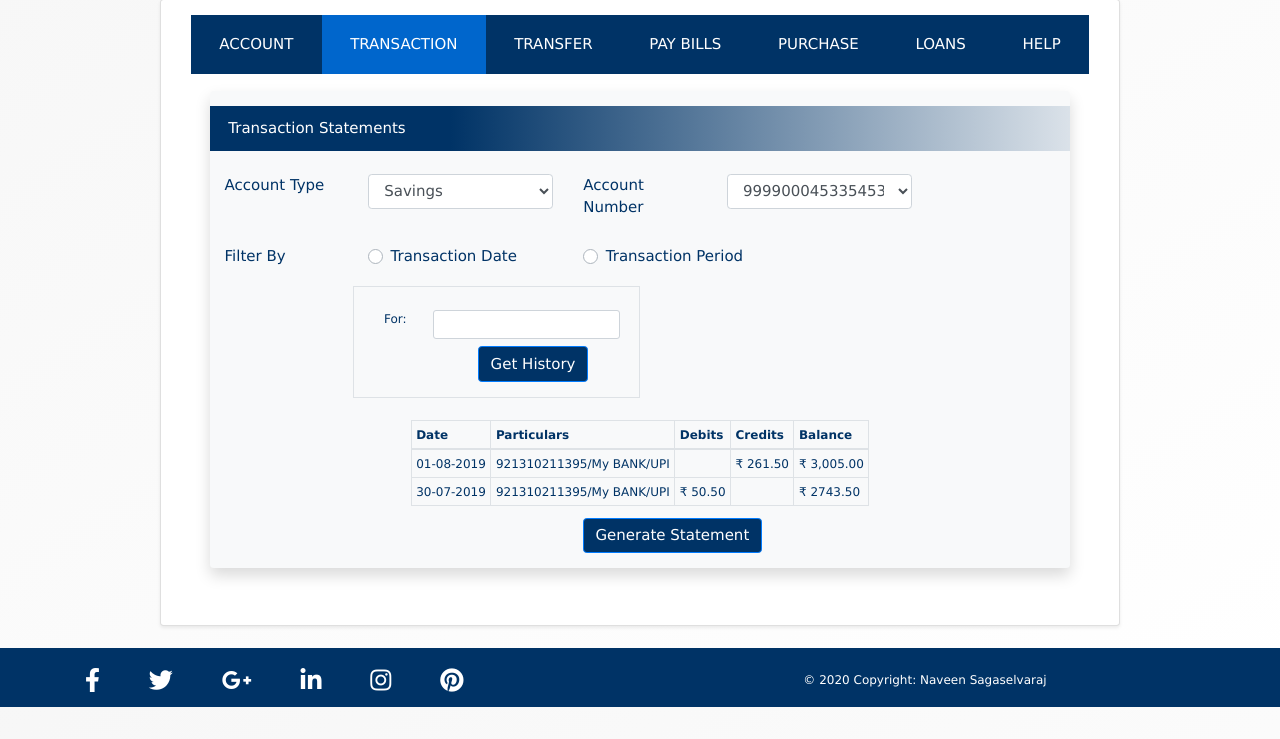
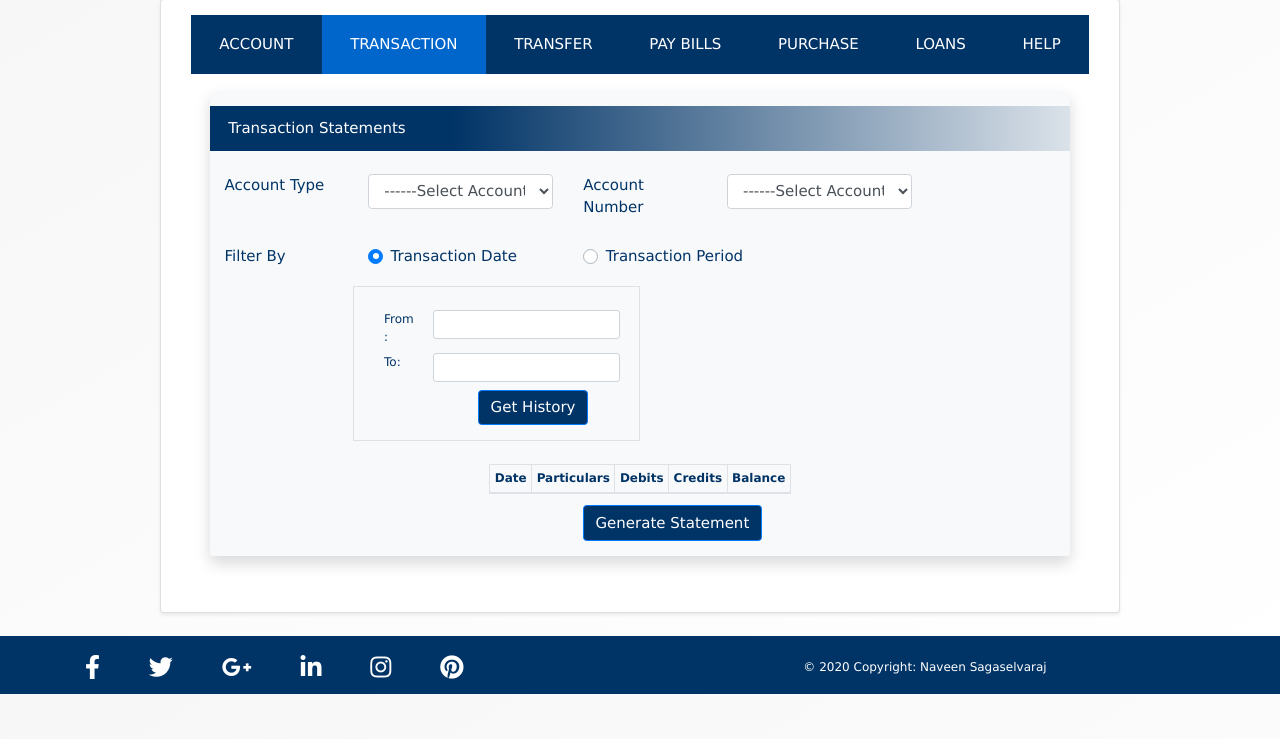
Before and after one commit to naveens33/birdbank, a Django app: page /transactions in a window 1280 px wide. Shown: the part 61-800 px from the top of the page. Run offline with Django 3.2, Linux system fonts and the light colour scheme; a user stored in the database is signed in; data comes from the database, SQL or seed files in the repository; both versions use the stored data as it was after the commit; lists and menus that the app fills with data are empty; some libraries are stand-ins or nearby versions.

Commit message:
Transactions phase1 completed

```diff
--- a/app/templates/transactions.html
+++ b/app/templates/transactions.html
@@ -43,7 +43,71 @@
           $(document).ready(function() {
                 $('.nav-item').removeClass('active');
                 $('#nav-transactions-tab').addClass('active');
-    });
+                $("#customRadio1").click(function () {
+                    $("#transactiondate").removeClass("hide");
+                    $("#transactionperiod").addClass("hide");
+                 });
+                 $("#customRadio2").click(function () {
+                    $("#transactiondate").addClass("hide");
+                    $("#transactionperiod").removeClass("hide");
+                 });
+                $('#accounttype').change(function(e) {
+                    e.preventDefault();
+                    var type = $(this).val();
+                    $.ajax({
+                        type: 'GET',
+                        url: "/getAccountNumbers",
+                        data: {
+                            'type': type,
+                        },
+                        dataType: 'json',
+                        beforeSend: function(){
+                           $('#accountnumber1').empty();
+                           $('#accountnumber1').append(`<option value="" selected>------Select Account-------</option>`);
+                        },
+                        success: function(data) {
+                            $.each(data['data'], function( index, account ) {
+                              $('#accountnumber1').append('<option value="'+account+'">'+account+'</option>');
+                            });
+                        }
+                    });
+                });
+                $('#accountnumber1').change(function(e) {
+                    e.preventDefault();
+                    var accountNumber = $(this).val();
+                    $.ajax({
+                        type: 'GET',
+                        url: "/getTransactions",
+                        data: {
+                            'accountNumber': accountNumber,
+                        },
+                        dataType: 'json',
+                        beforeSend: function(){
+                            $("#transaction_details_tbody").empty();
+                        },
+                        success: function(response) {
+                            $.each(response['transactions'], function( key, value ) {
+                               row ='<tr>'+
+                                    '<td>'+value['Date']+'</td>'
+                                    +'<td>'+value['Particulars']+'</td>'
+                               if(value['Type'] == 'Debit'){
+                                   row = row+'<td>₹'+value['Amount']+'</td>'
+                                        +'<td></td>'
+                               }
+                                else{
+                                    row = row+'<td></td>'
+                                        +'<td>₹'+value['Amount']+'</td>'
+                                }
+                               $("#transaction_details_tbody").append(
+                                    row+'<td>'+value['Balance']+'</td>'
+                                +'</tr>'
+                                )
+                            });
+                        }
+                    });
+                });
+          });
+
     </script>
 </head>
 <body>
@@ -67,9 +131,10 @@
             </div>
             <div class="col-md-3 mb-1 align-items-center">
                 <select name="accounttype" id="accounttype" class="form-control">
-                    <option value="SAV">Savings</option>
-                    <option value="AUD">Loan</option>
-                    <option value="BTC">Credit</option>
+                    <option value="" selected>------Select Account-------</option>
+                     {% for key, value in accounts.items %}
+                        <option value="{{ key|slice:'0:3' }}">{{key}}</option>
+                    {% endfor %}
                 </select>
             </div>
             <div class="col-md-2 mb-1 align-items-center">
@@ -77,8 +142,7 @@
             </div>
             <div class="col-md-3 mb-1 align-items-center">
                 <select name="accountnumber" id="accountnumber1" class="form-control">
-                    <option value="SAV">9999000453354533</option>
-                    <option value="AUD">9999000453354527</option>
+                    <option value="">------Select Account-------</option>
                 </select>
             </div>
           </div>
@@ -88,7 +152,7 @@
             </div>
             <div class="col-md-3 mb-1 align-items-center">
                 <div class="custom-control custom-radio">
-                  <input type="radio" id="customRadio1" name="customRadio" class="custom-control-input">
+                  <input type="radio" id="customRadio1" name="customRadio" class="custom-control-input" checked>
                   <label class="custom-control-label" for="customRadio1">Transaction Date</label>
                 </div>
             </div>
@@ -99,7 +163,7 @@
                 </div>
             </div>
           </div>
-          <div class="row mt-2 small hide">
+          <div id="transactiondate" class="row mt-2 small">
               <div class="col-md-2"></div>
             <div class="col-md-4">
                 <div class="row  mt-2 p-3 border">
@@ -145,7 +209,7 @@
           </div>
               </div>
           </div>
-          <div class="row mt-2 small">
+          <div id="transactionperiod" class="row mt-2 small hide">
               <div class="col-md-2"></div>
             <div class="col-md-4">
                 <div class="row  mt-2 p-3 border">
@@ -167,9 +231,9 @@
           </div>
               </div>
           </div>
-          <div class="row ">
+          <div class="row" id="transaction_details_section">
                <div class="col-md-12 mb-1 mt-4 table-responsive" style="text-align:-webkit-center">
-                <table class="table-sm table-bordered align-self-center small">
+                <table id="transaction_details_table" class="table-sm table-bordered align-self-center small">
                     <thead>
                         <tr>
                             <th scope="col">Date</th>
@@ -179,25 +243,13 @@
                             <th scope="col">Balance</th>
                         </tr>
                     </thead>
-                    <tbody>
-                        <tr>
-                            <td>01-08-2019</td>
-                            <td>921310211395/My BANK/UPI</td>
-                            <td></td>
-                            <td>₹ 261.50</td>
-                            <td>₹ 3,005.00</td>
-                        </tr>
-                        <tr>
-                            <td>30-07-2019</td>
-                            <td>921310211395/My BANK/UPI</td>
-                            <td>₹ 50.50</td>
-                            <td></td>
-                            <td>₹ 2743.50</td>
-                        </tr>
+                    <tbody id="transaction_details_tbody">
                     </tbody>
                 </table>
+
                </div>
           </div>
+
              <div class="row mt-2">
                 <div class="col-md-5">
                 </div>
--- a/app/views.py
+++ b/app/views.py
@@ -1,4 +1,7 @@
-from django.http import HttpResponse, HttpResponseRedirect
+import datetime
+import json
+
+from django.http import HttpResponse, HttpResponseRedirect, JsonResponse
 from django.shortcuts import render, redirect
 from django.contrib.auth import (authenticate, login, logout)
 from django.contrib.auth.decorators import login_required
@@ -10,7 +13,7 @@ from django.contrib.auth.decorators import login_required
 from django.template import loader
 from django.urls import reverse
 
-from app.models import Account
+from app.models import Account, Transaction
 
 
 def index(request):
@@ -79,7 +82,21 @@ def myaccounts(request):
 
 @login_required
 def transactions(request):
-    return render(request, "transactions.html")
+    transactions = Transaction.objects.all().values()
+    myaccounts = Account.objects.all().values()
+    template = loader.get_template('transactions.html')
+    data ={}
+    for myaccount in myaccounts:
+        if myaccount['Type'] in data.keys():
+            data[myaccount['Type']].append(myaccount['AccountNumber'])
+        else:
+            data[myaccount['Type']] = [myaccount['AccountNumber']]
+    context = {
+        'transactions': transactions,
+        'accounts': data
+    }
+    print(data)
+    return HttpResponse(template.render(context, request))
 
 @login_required
 def transfer(request):
@@ -107,3 +124,29 @@ def testreport(request):
 
 def forgotpassword(request):
     return render(request,"forgotpassword.html")
+
+
+def getAccountNumber(request):
+    if request.method == 'GET':
+        type = request.GET['type']
+        myaccounts = Account.objects.all().values()
+        data = []
+        for myaccount in myaccounts:
+            if myaccount['Type'][:3] == type:
+                data.append(myaccount['AccountNumber'])
+        print(data,type)
+        return HttpResponse(json.dumps({'data': data}), content_type="application/json")  # Sending an success response
+    else:
+        return HttpResponse("Request method is not a GET")
+
+
+def getTransactions(request):
+    if request.method == 'GET':
+        accountNumber = request.GET['accountNumber']
+        transactions = Transaction.objects.filter(AccountNumber = accountNumber).values()[:5]
+
+        transactions = [{'Date':transaction['Date'].strftime("%m-%d-%Y"),'Type':transaction['Type'],'Particulars':transaction['Particulars'],'Amount':transaction['Amount'],'Balance':transaction['Balance']}for transaction in transactions]
+
+        return HttpResponse(json.dumps({'transactions': transactions}), content_type="application/json")  # Sending an success response
+    else:
+        return HttpResponse("Request method is not a GET")
--- a/birdbank/urls.py
+++ b/birdbank/urls.py
@@ -13,6 +13,7 @@ Including another URLconf
     1. Import the include() function: from django.urls import include, path
     2. Add a URL to urlpatterns:  path('blog/', include('blog.urls'))
 """
+from django.conf.urls import url
 from django.contrib import admin
 from django.urls import path
 from app import views
@@ -31,4 +32,6 @@ urlpatterns = [
     path('help', views.help, name='help'),
     path('forgotpassword', views.forgotpassword, name='forgotpassword'),
     path('testreport', views.testreport, name='testreport'),
+    url(r'^getAccountNumbers/$', views.getAccountNumber, name='getAccountNumbers'),
+    url(r'^getTransactions/$', views.getTransactions, name='getTransactions'),
 ]
```
Also changed, not shown: app/models.py (+12 -0 lines), README.md, db.sqlite3.
